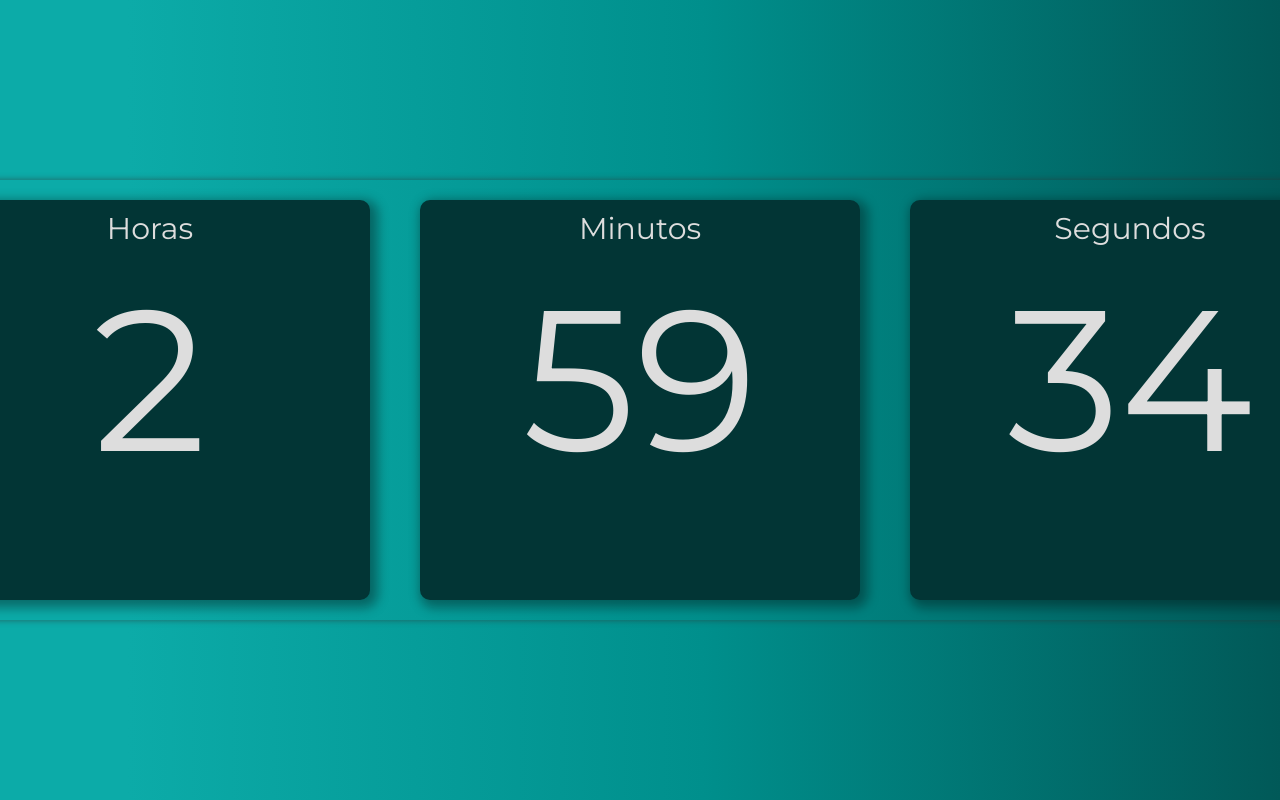
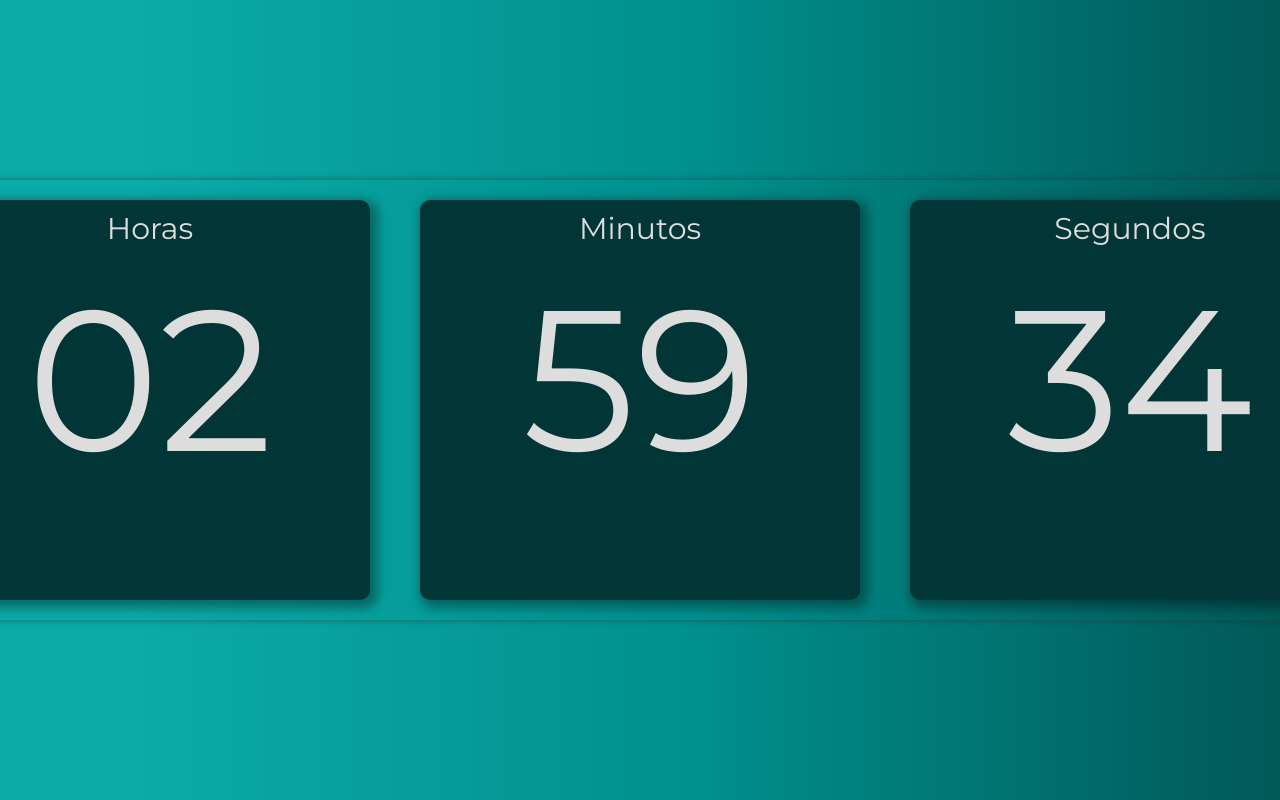
Before and after one commit to camilajullyane/relogio-digital, a plain HTML site: page index.html in a window 1280 px wide. Shown: the top 800 px of the page. Drawn offline with Linux system fonts and the light colour scheme.

Commit message:
add: código quase finalizado

```diff
--- a/assets/css/style.css
+++ b/assets/css/style.css
@@ -8,9 +8,8 @@
 }
 
 body {
-    background-image: linear-gradient( 90deg,#0CABA8 10%, #008F8C, #015958);
-    /* width: 100vh; */
-    height: 100vh;
+    background: linear-gradient( 90deg,#0CABA8 10%, #008F8C, #015958);
+    min-height: 100vh;
     display: flex;
     align-items: center;
     justify-content: center;
@@ -21,7 +20,6 @@ body {
     display: flex;
     justify-content: space-around;
     gap: 50px;
-    /* background-color: rgb(255, 0, 0); */
     padding: 20px;
     box-shadow: 0px 0px 6px 0px rgba(48, 47, 47, 0.575);
     border-radius: 10px;
@@ -52,3 +50,14 @@ body {
     padding: 10px;
 
 }
+
+@media (max-width: 600px) {
+    #horas, #min, #segundos {
+        font-size: 100px;
+    }
+
+    .tempo {
+        width: 80vh;
+        height: 40vh;
+    }
+}
--- a/assets/js/script.js
+++ b/assets/js/script.js
@@ -2,16 +2,16 @@ const horas = document.getElementById('horas');
 const minutos = document.getElementById('min');
 const segundos = document.getElementById('segundos');
 
-function currentTime() {
+function time() {
     const date = new Date();
 
-    let hours = date.getHours();
-    let minutes = date.getMinutes();
-    let seconds = date.getSeconds();
+    let hours = date.getHours().toString().padStart(2, 0);
+    let minutes = date.getMinutes().toString().padStart(2, 0);
+    let seconds = date.getSeconds().toString().padStart(2, 0);
 
-    horas.innerText = hours;
-    minutos.innerText = minutes;
-    segundos.innerText = seconds;
+    horas.textContent = hours;
+    minutos.textContent = minutes;
+    segundos.textContent = seconds;
 }
 
-setInterval(currentTime, 1000);
+setInterval(time, 1000);
```
